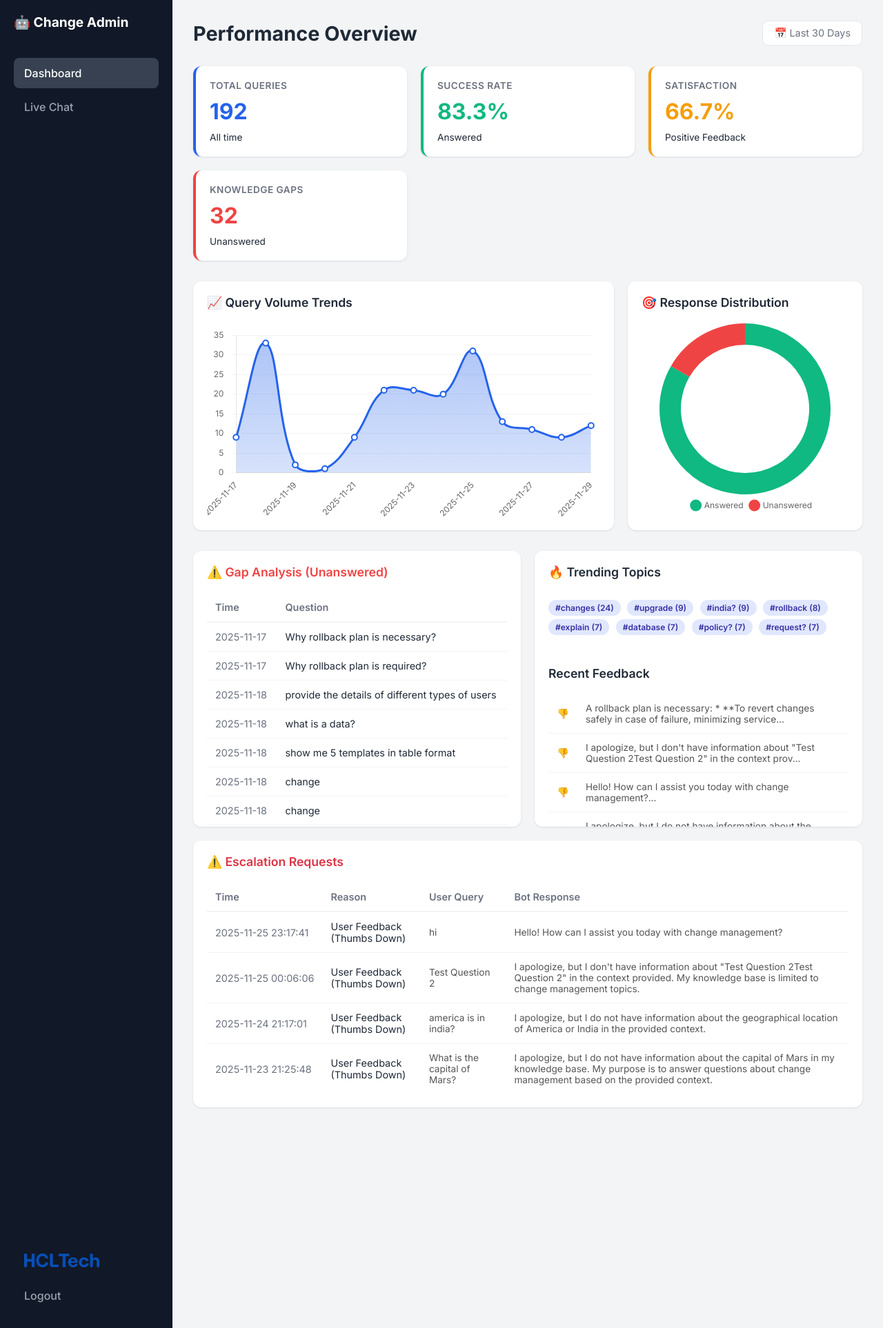
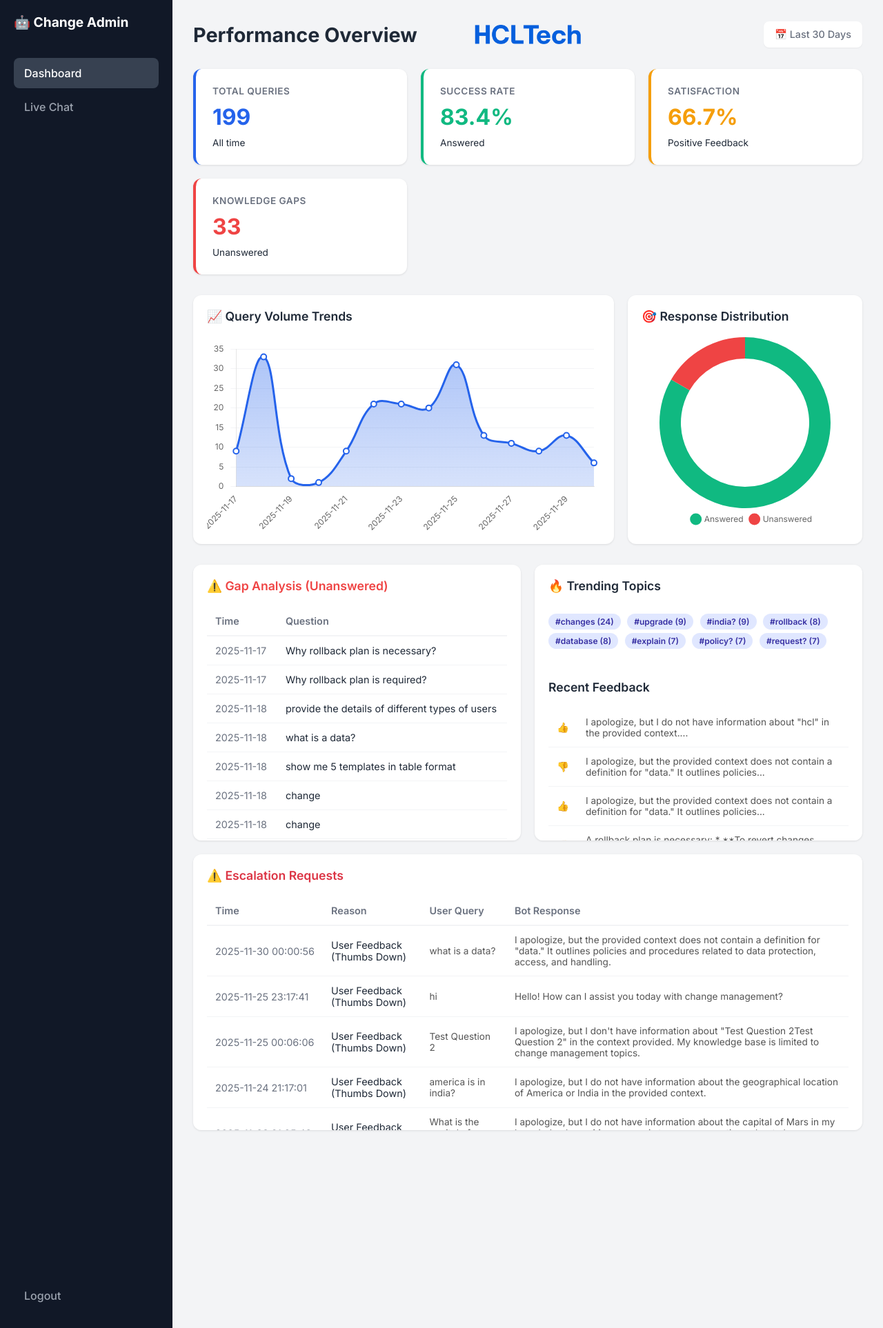
Before and after one commit to Sonu-Thomas-001/Change-Management-Bot, a Flask app: page /analytics in a window 1280 px wide. Shown: the whole page at 69% size. Run offline with Flask 3, Linux system fonts and the light colour scheme; the visitor is signed in with stand-in values (Sample User, id 1).

Commit message:
feat: Add logging service and analytics dashboard template.

```diff
--- a/app/templates/analytics.html
+++ b/app/templates/analytics.html
@@ -94,44 +94,64 @@
             justify-content: space-between;
             align-items: center;
             margin-bottom: 30px;
-            flex-wrap: wrap;
-            gap: 15px;
+            position: relative;
+            /* For absolute positioning of logo */
+            height: 40px;
+            /* Fixed height to ensure alignment */
         }
 
-        .header h1 {
+        h1 {
             font-size: 1.8rem;
+            font-weight: 700;
             margin: 0;
+        }
+
+        .header-logo {
+            position: absolute;
+            left: 50%;
+            transform: translateX(-50%);
+            height: 28px;
+            object-fit: contain;
         }
 
         .date-filter {
             background: white;
-            padding: 8px 16px;
+            padding: 10px 16px;
             border-radius: 8px;
-            border: 1px solid #e5e7eb;
+            font-size: 0.9rem;
+            font-weight: 500;
             color: var(--text-muted);
-            font-size: 0.9rem;
+            box-shadow: 0 1px 2px rgba(0, 0, 0, 0.05);
+            display: flex;
+            align-items: center;
+            gap: 8px;
         }
 
-        /* --- KPI Grid (Responsive) --- */
+        /* --- KPI Cards --- */
         .kpi-grid {
             display: grid;
             grid-template-columns: repeat(auto-fit, minmax(240px, 1fr));
-            /* Auto-responsive */
             gap: 20px;
             margin-bottom: 30px;
         }
 
         .kpi-card {
             background: var(--card-bg);
-            padding: 20px;
+            padding: 24px;
             border-radius: 12px;
             box-shadow: 0 1px 3px rgba(0, 0, 0, 0.1);
             border-left: 4px solid transparent;
+            transition: transform 0.2s;
+        }
+
+        .kpi-card:hover {
+            transform: translateY(-2px);
+            box-shadow: 0 4px 6px rgba(0, 0, 0, 0.1);
         }
 
         .kpi-label {
+            color: var(--text-muted);
             font-size: 0.85rem;
-            color: var(--text-muted);
             text-transform: uppercase;
             letter-spacing: 0.5px;
             font-weight: 600;
@@ -342,10 +362,6 @@
         <a href="#" class="nav-item active">Dashboard</a>
         <a href="/" class="nav-item">Live Chat</a>
         <div class="nav-footer">
-            <div style="padding: 0 15px 15px 15px;">
-                <img src="{{ url_for('static', filename='img/HCLTech.png') }}" alt="HCLTech"
-                    style="height: 20px; object-fit: contain; opacity: 0.8;">
-            </div>
             <a href="/logout" class="nav-item">Logout</a>
         </div>
     </nav>
@@ -361,6 +377,7 @@
 
         <div class="header">
             <h1>Performance Overview</h1>
+            <img src="{{ url_for('static', filename='img/HCLTech.png') }}" alt="HCLTech" class="header-logo">
             <div class="date-filter">📅 Last 30 Days</div>
         </div>
 
--- a/escalation_logs.csv
+++ b/escalation_logs.csv
@@ -3,3 +3,4 @@ Timestamp,Reason,User_Query,Bot_Response
 2025-11-24 21:17:01,User Feedback (Thumbs Down),america is in india?,"I apologize, but I do not have information about the geographical location of America or India in the provided context."
 2025-11-25 00:06:06,User Feedback (Thumbs Down),Test Question 2,"I apologize, but I don't have information about ""Test Question 2Test Question 2"" in the context provided. My knowledge base is limited to change management topics."
 2025-11-25 23:17:41,User Feedback (Thumbs Down),hi,Hello! How can I assist you today with change management?
+2025-11-30 00:00:56,User Feedback (Thumbs Down),what is a data?,"I apologize, but the provided context does not contain a definition for ""data."" It outlines policies and procedures related to data protection, access, and handling."
--- a/feedback_logs.csv
+++ b/feedback_logs.csv
@@ -42,3 +42,6 @@ Here are the details based on the st"
 2025-11-25 23:17:40,thumbs_down,"A rollback plan is necessary:
 
 *   **To revert changes safely in case of failure, minimizing service"
+2025-11-30 00:00:44,thumbs_up,"I apologize, but the provided context does not contain a definition for ""data."" It outlines policies"
+2025-11-30 00:00:54,thumbs_down,"I apologize, but the provided context does not contain a definition for ""data."" It outlines policies"
+2025-11-30 00:22:19,thumbs_up,"I apologize, but I do not have information about ""hcl"" in the provided context."
--- a/query_logs.csv
+++ b/query_logs.csv
@@ -191,3 +191,10 @@ Timestamp,Question,Status
 2025-11-29 12:54:11,HI,Answered
 2025-11-29 15:03:07,show me chat status,Unanswered
 2025-11-29 15:03:25,show me change status,Answered
+2025-11-29 23:59:58,Hi,Answered
+2025-11-30 00:00:29,what is a data?,Answered
+2025-11-30 00:01:20,where is hcltech,Answered
+2025-11-30 00:04:12,what is a data?,Answered
+2025-11-30 00:10:05,what is a data?,Answered
+2025-11-30 00:16:54,create a change for database,Answered
+2025-11-30 00:20:38,what is hcl?,Unanswered
```
Also changed, not shown: app/services/logging_service.py (+13 -0 lines).
